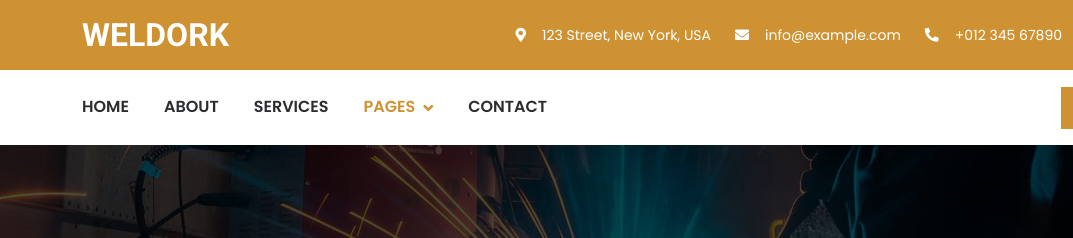
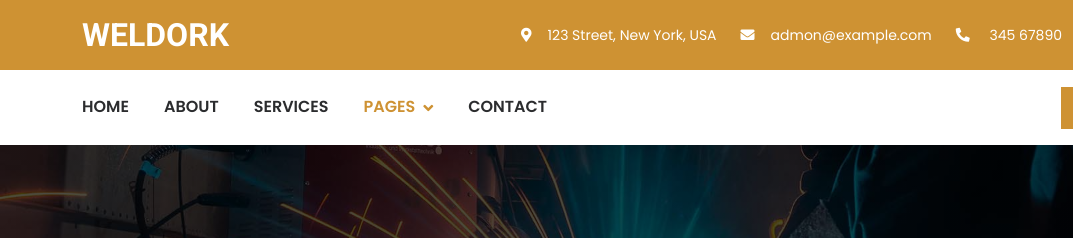
Before and after one commit to Medilec/pag-web, a plain HTML site: page appoinment.html in a window 1280 px wide. Shown: the top 238 px of the page, 0-1073 px from the left. Drawn offline with nearby package versions, Linux system fonts and the light colour scheme.

Commit message:
commit alex git

```diff
--- a/appoinment.html
+++ b/appoinment.html
@@ -50,8 +50,8 @@
                 </a>
                 <div class="ms-auto d-flex align-items-center">
                     <small class="ms-4"><i class="fa fa-map-marker-alt me-3"></i>123 Street, New York, USA</small>
-                    <small class="ms-4"><i class="fa fa-envelope me-3"></i>info@example.com</small>
-                    <small class="ms-4"><i class="fa fa-phone-alt me-3"></i>+012 345 67890</small>
+                    <small class="ms-4"><i class="fa fa-envelope me-3"></i>admon@example.com</small>
+                    <small class="ms-4"><i class="fa fa-phone-alt me-3"></i> 345 67890</small>
                     <div class="ms-3 d-flex">
                         <a class="btn btn-sm-square btn-light text-primary ms-2" href=""><i
                                 class="fab fa-facebook-f"></i></a>
```
